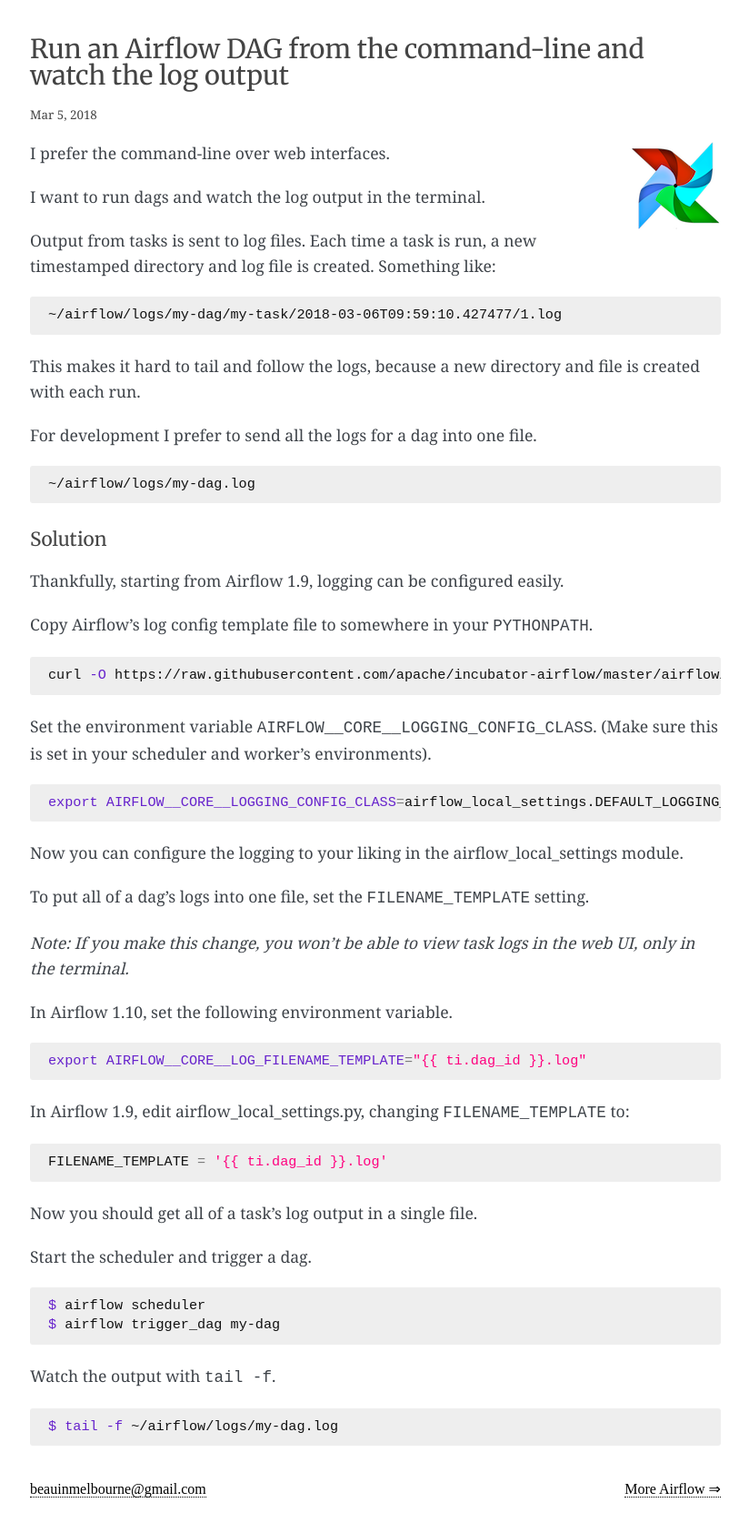
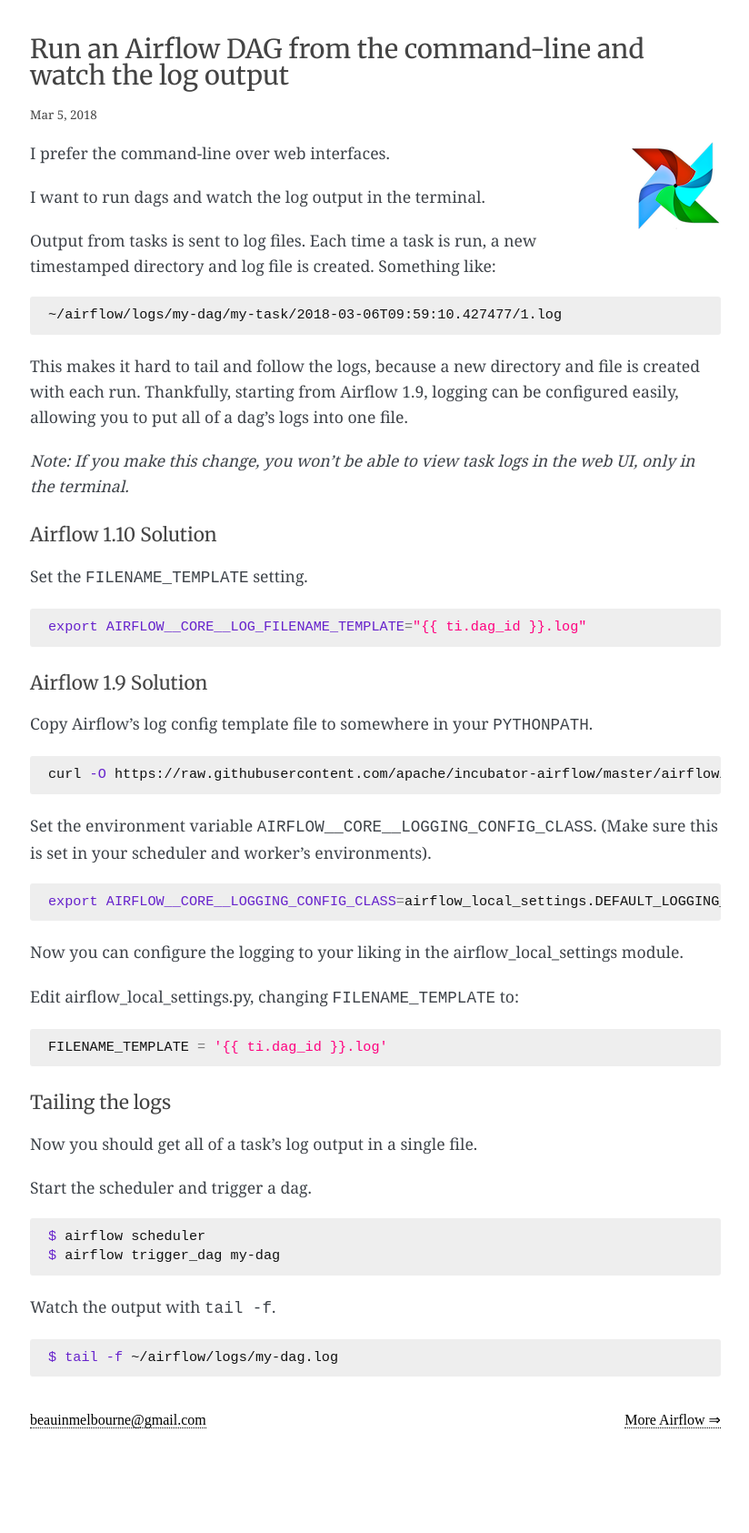
Before and after one commit to explodinglabs/explodinglabs.github.io, a Jekyll site: the page built from _posts/airflow/2018-03-05-run-dag-and-watch-logs.markdown, in a window 1280 px wide. Shown: the whole page at 91% size, without its empty margins (227-1051 px from the left). Built offline with Jekyll 4.4.1, drawn with Linux system fonts in a browser that asks for light colours; some web fonts are replaced; after the commit the page ends 1609 px from its top, so only the background shows below that.

Commit message:
Adjust airflow logging doc

````diff
--- a/_posts/airflow/2018-03-05-run-dag-and-watch-logs.markdown
+++ b/_posts/airflow/2018-03-05-run-dag-and-watch-logs.markdown
@@ -25,16 +25,22 @@
 ```
 
 This makes it hard to tail and follow the logs, because a new directory and
-file is created with each run.
+file is created with each run. Thankfully, starting from Airflow 1.9, logging
+can be configured easily, allowing you to put all of a dag's logs into one
+file.
 
-For development I prefer to send all the logs for a dag into one file.
+_Note: If you make this change, you won't be able to view task logs in the web
+UI, only in the terminal._
+
+## Airflow 1.10 Solution
+
+Set the `FILENAME_TEMPLATE` setting.
+
 ```sh
-~/airflow/logs/my-dag.log
+{% raw %}export AIRFLOW__CORE__LOG_FILENAME_TEMPLATE="{{ ti.dag_id }}.log"{% endraw %}
 ```
 
-## Solution
-
-Thankfully, starting from Airflow 1.9, logging can be configured easily.
+## Airflow 1.9 Solution
 
 Copy Airflow's log config template file to somewhere in your `PYTHONPATH`.
 ```sh
@@ -50,20 +56,12 @@
 Now you can configure the logging to your liking in the airflow_local_settings
 module.
 
-To put all of a dag's logs into one file, set the `FILENAME_TEMPLATE` setting.
-
-_Note: If you make this change, you won't be able to view task logs in the web
-UI, only in the terminal._
-
-In Airflow 1.10, set the following environment variable.
-```sh
-{% raw %}export AIRFLOW__CORE__LOG_FILENAME_TEMPLATE="{{ ti.dag_id }}.log"{% endraw %}
-```
-
-In Airflow 1.9, edit airflow_local_settings.py, changing `FILENAME_TEMPLATE` to:
+Edit airflow_local_settings.py, changing `FILENAME_TEMPLATE` to:
 ```sh
 {% raw %}FILENAME_TEMPLATE = '{{ ti.dag_id }}.log'{% endraw %}
 ```
+
+## Tailing the logs
 
 Now you should get all of a task's log output in a single file.
 
````
